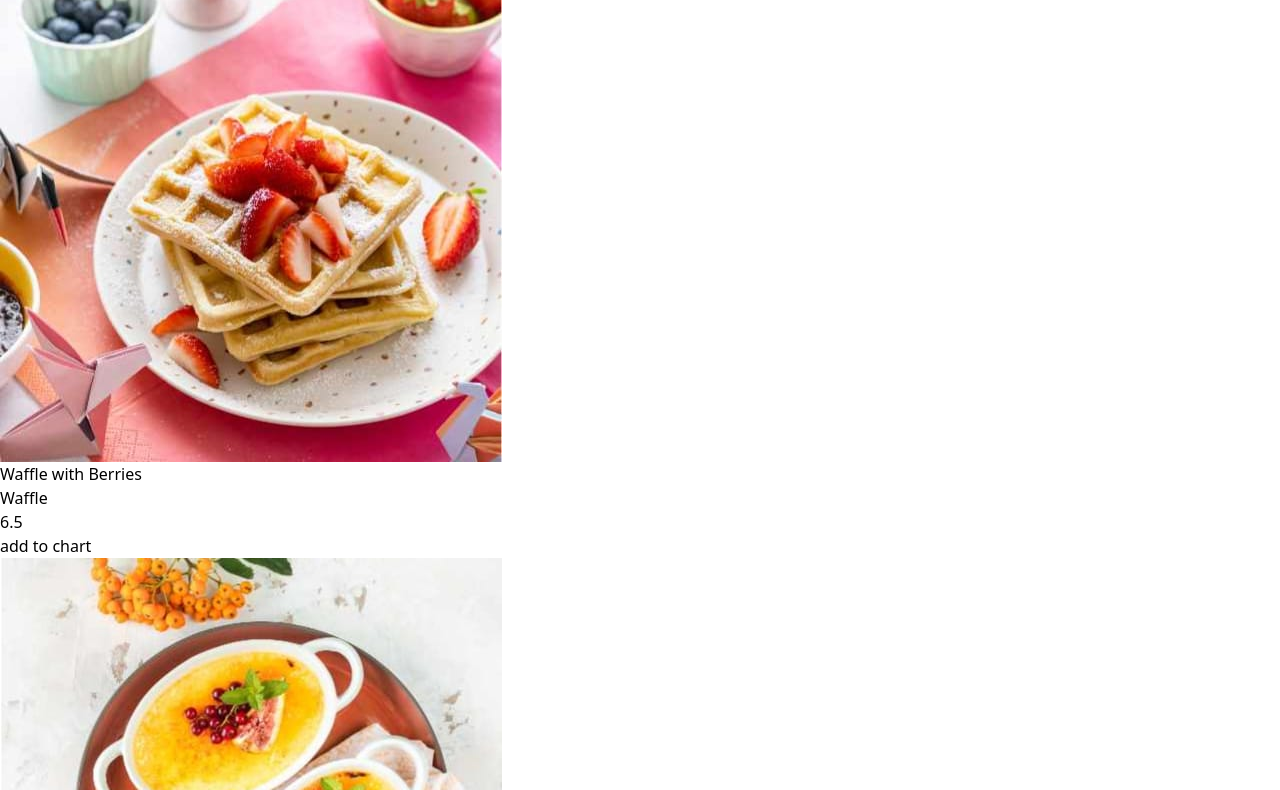
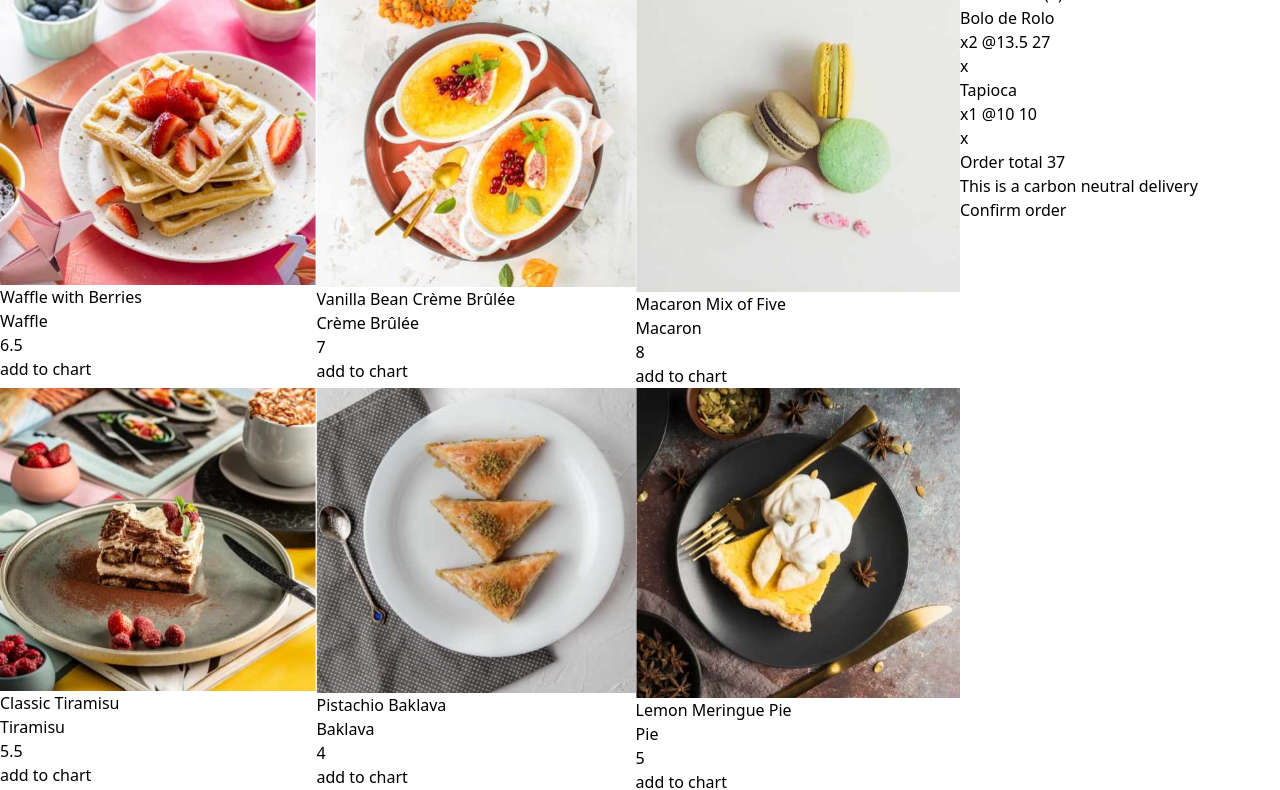
Before and after one commit to tiagomvf/product-list-with-cart-frontendmentor, a website built with Vite: page index.html in a window 1280 px wide. Shown: the part 54-844 px from the top of the page. Built offline with nearby package versions, Linux system fonts and the light colour scheme.

Commit message:
Using Grid Layout

```diff
--- a/index.html
+++ b/index.html
@@ -16,12 +16,15 @@
 </head>
 <body>
   <h1 class="text-3xl font-bold">
-  Deserts</h1>
-  <div id="products">
-    <fm-product-list></fm-product-list>
-  </div>
-  <div id="cart">
-    <fm-chart-card></fm-chart-card>
+    Deserts
+  </h1>
+  <div style="display: grid; grid-template-columns: 3fr 1fr;">
+    <div id="products">
+      <fm-product-list style="display: grid;grid-template-columns: auto auto auto;"></fm-product-list>
+    </div>
+    <div id="cart">
+      <fm-chart-card></fm-chart-card>
+    </div>
   </div>
   <div class="attribution">
     Challenge by <a href="https://www.frontendmentor.io?ref=challenge">Frontend Mentor</a>.
```
